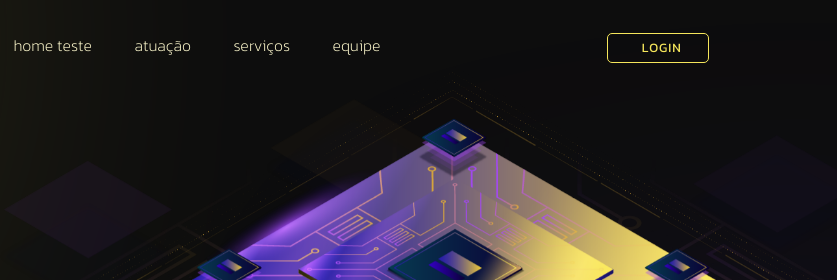
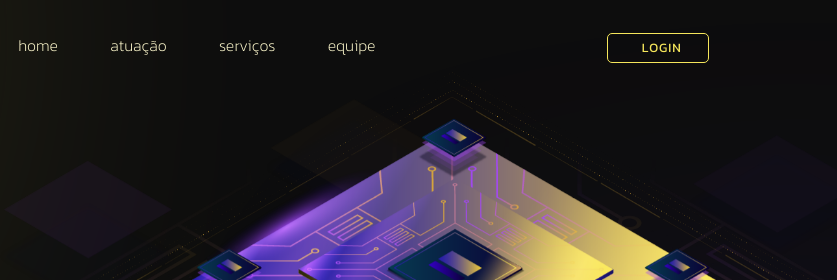
Before and after one commit to BITBOX-MONITORING/bitbox-web, a website: page site/public/index.html in a window 1280 px wide. Shown: the top 280 px of the page, 443-1280 px from the left. Drawn offline with nearby package versions, Linux system fonts and the light colour scheme; some icons are missing.

Commit message:
Revertendo o teste

```diff
--- a/site/public/index.html
+++ b/site/public/index.html
@@ -46,7 +46,7 @@
             <ul>
               <li>
                 <a href="#hero">
-                  Home teste
+                  Home
                   <div class="topic-bar"></div>
                 </a>
               </li>
```
